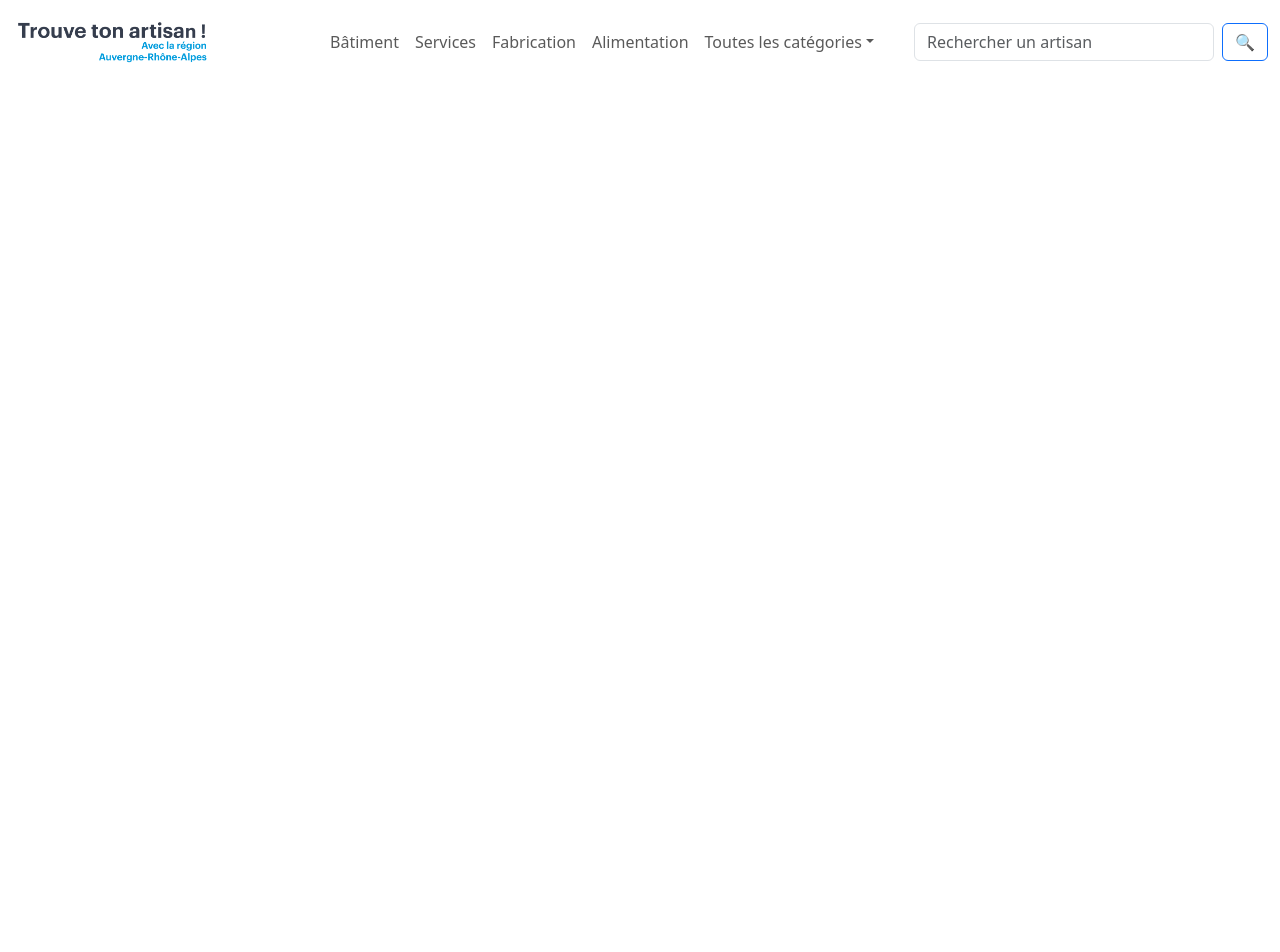
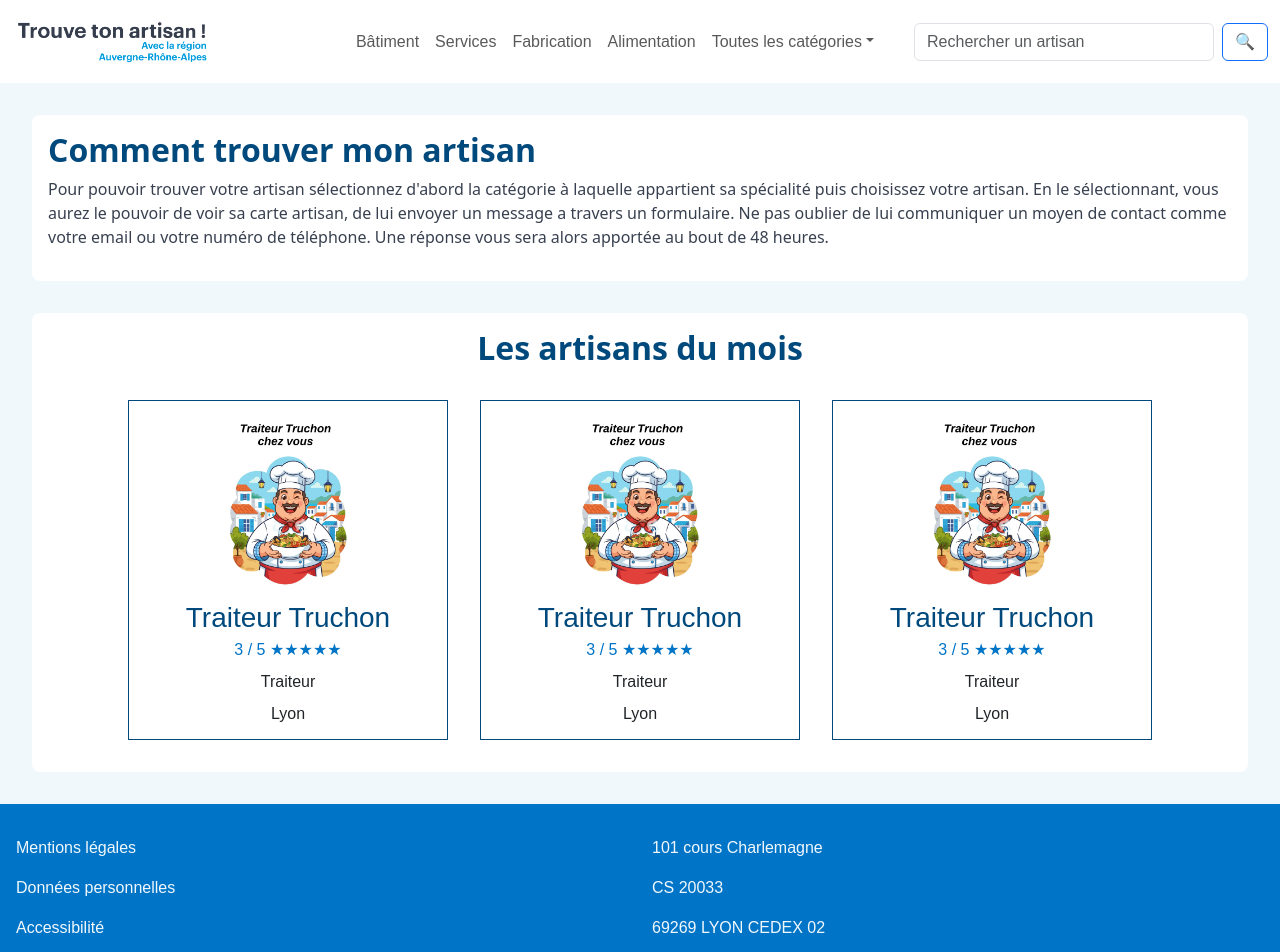
Before and after one commit to Djefdeg/trouve_ton_artisan, a React app in the folder frontend/: page / in a window 1280 px wide. Shown: the top 952 px of the page. Before the commit the page ends 800 px from the top, so only its background shows below. Built offline with nearby package versions, Linux system fonts and the light colour scheme; the HTML template or start-up script is replaced by a standard one; a web font is replaced by a local one.

Commit message:
Build home page frontend

```diff
--- a/frontend/src/App.jsx
+++ b/frontend/src/App.jsx
@@ -1,8 +1,15 @@
 import Header from './components/Header/Header';
+import Footer from './components/Footer/Footer';
+import Home from './pages/Home/Home'
+
 function App() {
   return (
-    //<h1>Trouve ton artisan</h1>
-    <Header />
+    <>
+      <Header />
+      <Home />
+      <Footer />
+    </>
+
   )
 }
 
--- /dev/null
+++ b/frontend/src/components/ArtisanCard/ArtisanCard.jsx
@@ -0,0 +1,24 @@
+import './ArtisanCard.scss';
+import ImgProfil from './../../assets/logo_traiteur.jpg';
+
+function ArtisanCard() {
+  return (
+    <article className="artisan-card">
+      <div className="artisan-card-image">
+        {/* Logo de l'artisan */}
+        <img className="artisan-card-image" src={ImgProfil} alt="Image de l'artisan" />
+      </div>
+
+      <div className="artisan-card-info">
+        {/* Informations de l'artisan */}
+        <h3>Traiteur Truchon</h3>
+        <p className="rating">3 / 5 ★★★★★</p>
+        <p>Traiteur</p>
+        <p>Lyon</p>
+      </div>
+    </article>
+
+  );
+}
+
+export default ArtisanCard;
--- /dev/null
+++ b/frontend/src/components/ArtisanCard/ArtisanCard.scss
@@ -0,0 +1,27 @@
+@use '../../styles/variables' as *;
+
+.artisan-card {
+  width: 320px;
+  height: 340px;
+  border: 1px solid $color-dark-blue;
+  text-align: center;
+  font-family: 'Graphik', sans-serif;
+}
+
+.artisan-card-image {
+  height: 200px;
+}
+
+.artisan-card-info {
+  height: 117px;
+  text-align: center;
+  line-height: 1;
+}
+
+.artisan-card-info h3 {
+  color: $color-dark-blue;
+}
+
+.rating{
+  color: $color-primary;
+}
--- /dev/null
+++ b/frontend/src/components/Footer/Footer.jsx
@@ -0,0 +1,27 @@
+import './Footer.scss';
+
+function Footer() {
+  return (
+    <footer>
+        <div className="row">
+            <div className="col-12 col-md-6">
+              {/* Menu des pages légales */}
+              <p> <a href="/mentions-legales"> Mentions légales </a> </p>
+              <p> <a href="/donnees-personnelles"> Données personnelles </a> </p>
+              <p> <a href="/accessibilite"> Accessibilité </a> </p>
+              <p><a href="/cookies">Cookies</a></p>
+            </div>
+
+            <div className="col-12 col-md-6">
+              {/* Adresse et contacts */}
+              <p>101 cours Charlemagne</p>
+              <p>CS 20033</p> <p>69269 LYON CEDEX 02</p>
+              <p>France</p>
+              <p className="footer-phone">+33 (0)4 26 73 40 00</p>
+            </div>
+        </div>
+    </footer>
+  );
+}
+
+export default Footer;
--- /dev/null
+++ b/frontend/src/components/Footer/Footer.scss
@@ -0,0 +1,26 @@
+@use 'sass:color';
+@use '../../styles/variables' as *;
+
+footer {
+  background-color: $color-primary;
+  color: $color-background;
+  padding: 32px 16px;
+  font-family: 'Graphik', sans-serif; font-weight: 400;
+}
+
+.footer-phone {
+    color: #fff;
+    font-weight: 600;
+}
+
+@media (max-width: 767.98px) {
+  footer .col-12 + .col-12 {
+    margin-top: 32px;
+  }
+}
+
+footer a {
+  color: $color-background;
+  text-decoration: none;
+  font-weight: 400;
+}
--- a/frontend/src/components/Header/Header.scss
+++ b/frontend/src/components/Header/Header.scss
@@ -1,6 +1,9 @@
 @use 'sass:color';
-@use '../../styles/variables';
+@use '../../styles/variables' as *;
 
+.navbar {
+  font-family: 'Graphik', sans-serif;
+}
 
 .navbar form input {
   width: 300px;
--- /dev/null
+++ b/frontend/src/pages/Home/Home.jsx
@@ -0,0 +1,29 @@
+import ArtisanCard from '../../components/ArtisanCard/ArtisanCard'
+import './Home.scss';
+
+function App() {
+  return (
+    <div className='home'>
+      <section className="explanation ">
+        <h2>Comment trouver mon artisan</h2>
+        <p>Pour pouvoir trouver votre artisan sélectionnez d'abord la catégorie à laquelle appartient sa spécialité puis choisissez
+          votre artisan. En le sélectionnant, vous aurez le pouvoir de voir sa carte artisan, de lui envoyer un message a travers un
+          formulaire. Ne pas oublier de lui communiquer un moyen de contact comme votre email ou votre numéro de téléphone.
+          Une réponse vous sera alors apportée au bout de 48 heures.</p>
+
+      </section>
+
+      <section className="cards">
+        <h2>Les artisans du mois</h2>
+        <div className="artisan-cards">
+          <ArtisanCard />
+          <ArtisanCard />
+          <ArtisanCard />
+        </div>
+      </section>
+
+    </div>
+  )
+}
+
+export default App
--- /dev/null
+++ b/frontend/src/pages/Home/Home.scss
@@ -0,0 +1,43 @@
+@use 'sass:color';
+@use '../../styles/variables' as *;
+
+.home {
+  background-color: $color-background;
+  padding:32px 32px;
+}
+
+.explanation, .cards {
+  background-color:#fff;
+  border-radius: 8px;
+}
+
+.explanation {
+  margin-bottom: 32px;
+  padding: 16px;
+}
+
+.cards {
+  padding: 16px 16px 32px;
+}
+
+.home h2 {
+  color: $color-dark-blue;
+  font-weight: 600;
+}
+
+.cards h2{
+  margin-bottom: 32px;
+  text-align: center;
+}
+
+.explanation p {
+  color: $color-text;
+  font-weight: 400;
+}
+
+.artisan-cards {
+  display: flex;
+  flex-wrap: wrap;
+  justify-content: center;
+  gap: 32px;
+}
```
Also changed, not shown: frontend/src/assets/logo_traiteur.jpg (added), frontend/src/pages/ListArtisan/listArtisan.jsx (added), frontend/src/pages/ListArtisan/listArtisan.scss (added).
